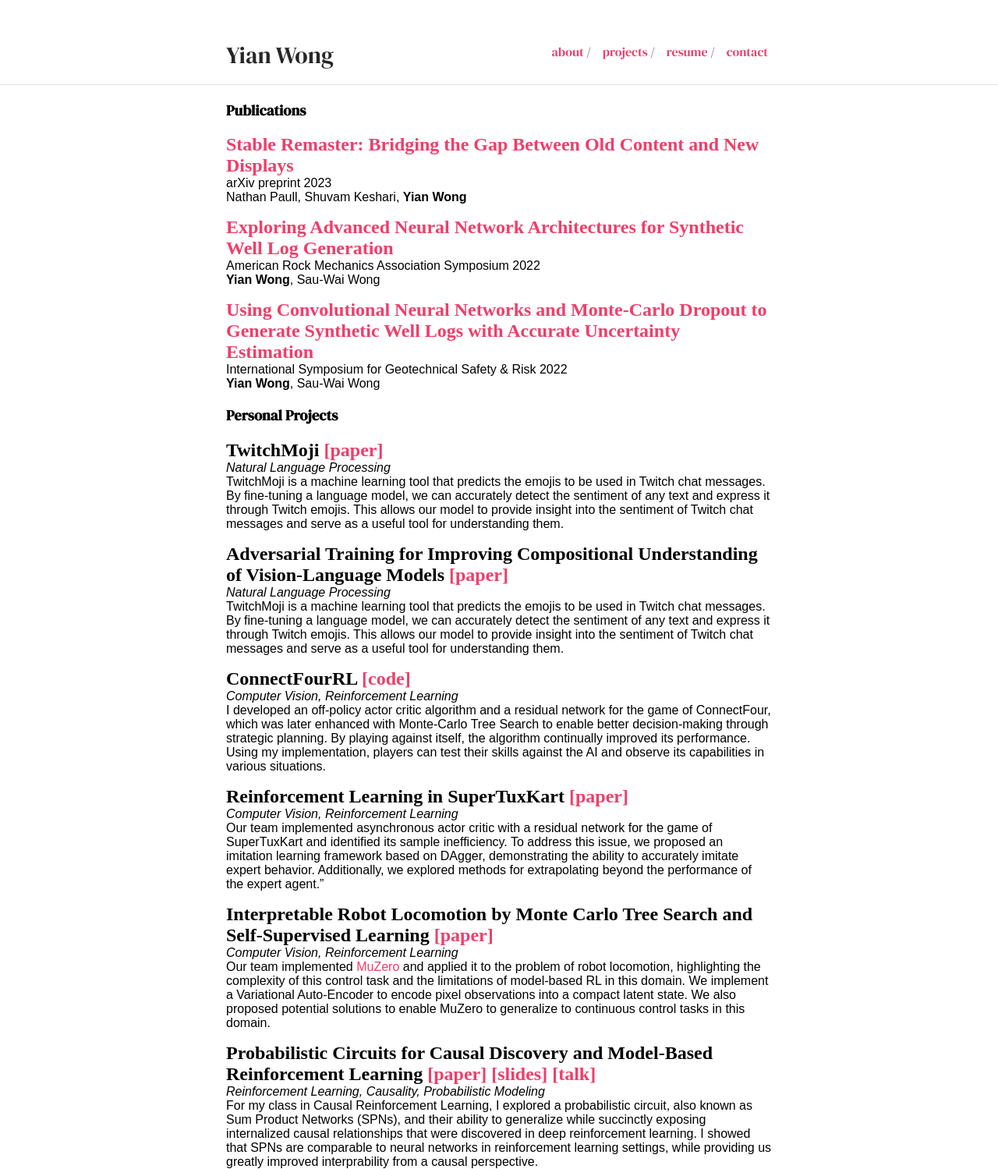
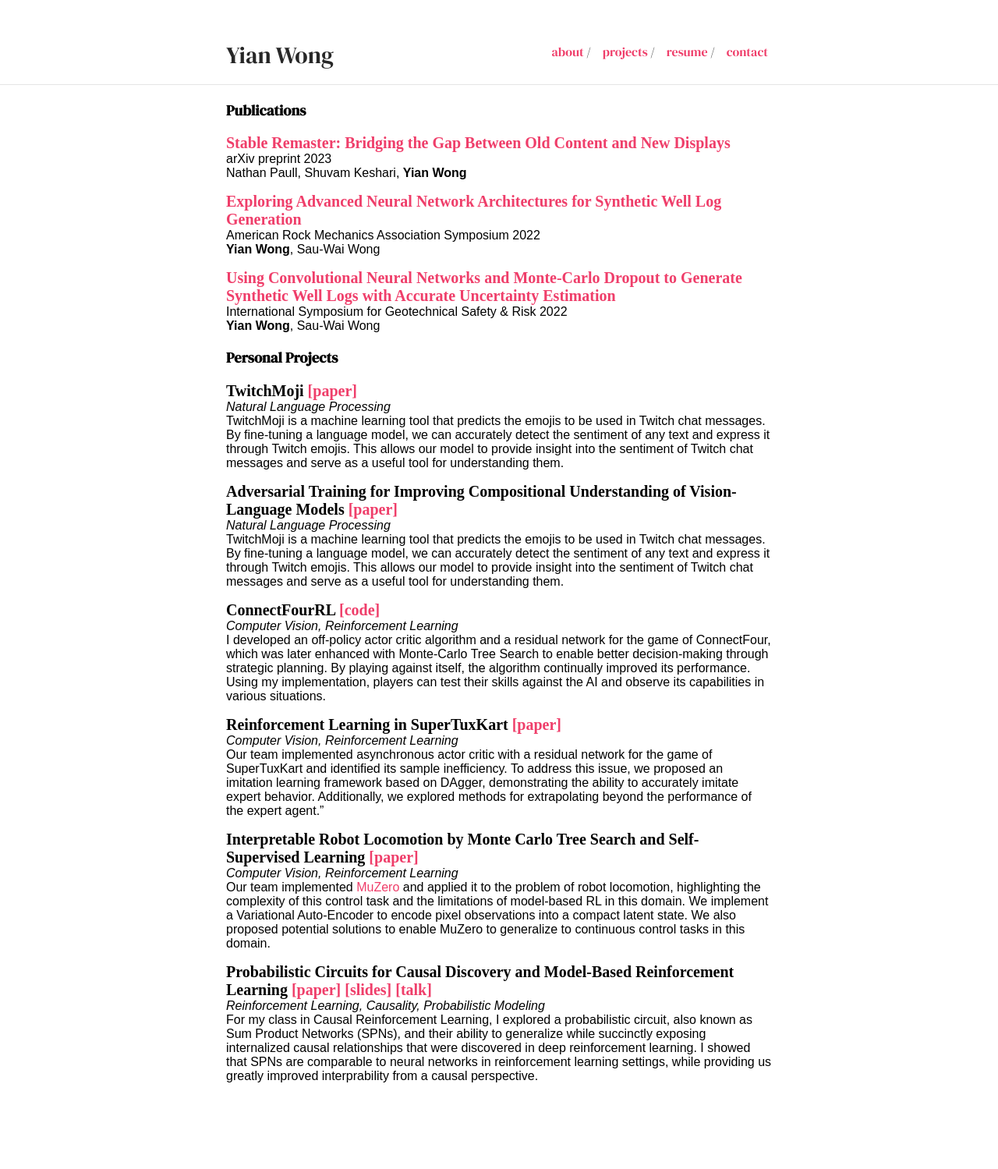
Before and after one commit to 1yian/1yian.github.io, a Jekyll site: the page built from projects.md, in a window 1280 px wide. Shown: the whole page at 78% size. Built offline with Jekyll 4.4.1, drawn with Linux system fonts in a browser that asks for light colours; some web fonts are replaced; after the commit the page ends 1389 px from its top, so only the background shows below that.

Commit message:
Update _style.scss

```diff
--- a/_sass/_style.scss
+++ b/_sass/_style.scss
@@ -18,13 +18,14 @@ h2, h3 {
 .paper-title {
     font-family: 'Signika Negative', sans serif;
     font-weight: 600;
-    font-size: 24px;
+    font-size: 20px;
 }
 body {
     margin: 0;
     font-family: "Signika Negative", sans-serif;
     height: 100%;
     font-weight: 300;
+    font-size: 'large';
 }
 a {
     text-decoration: none;
```
